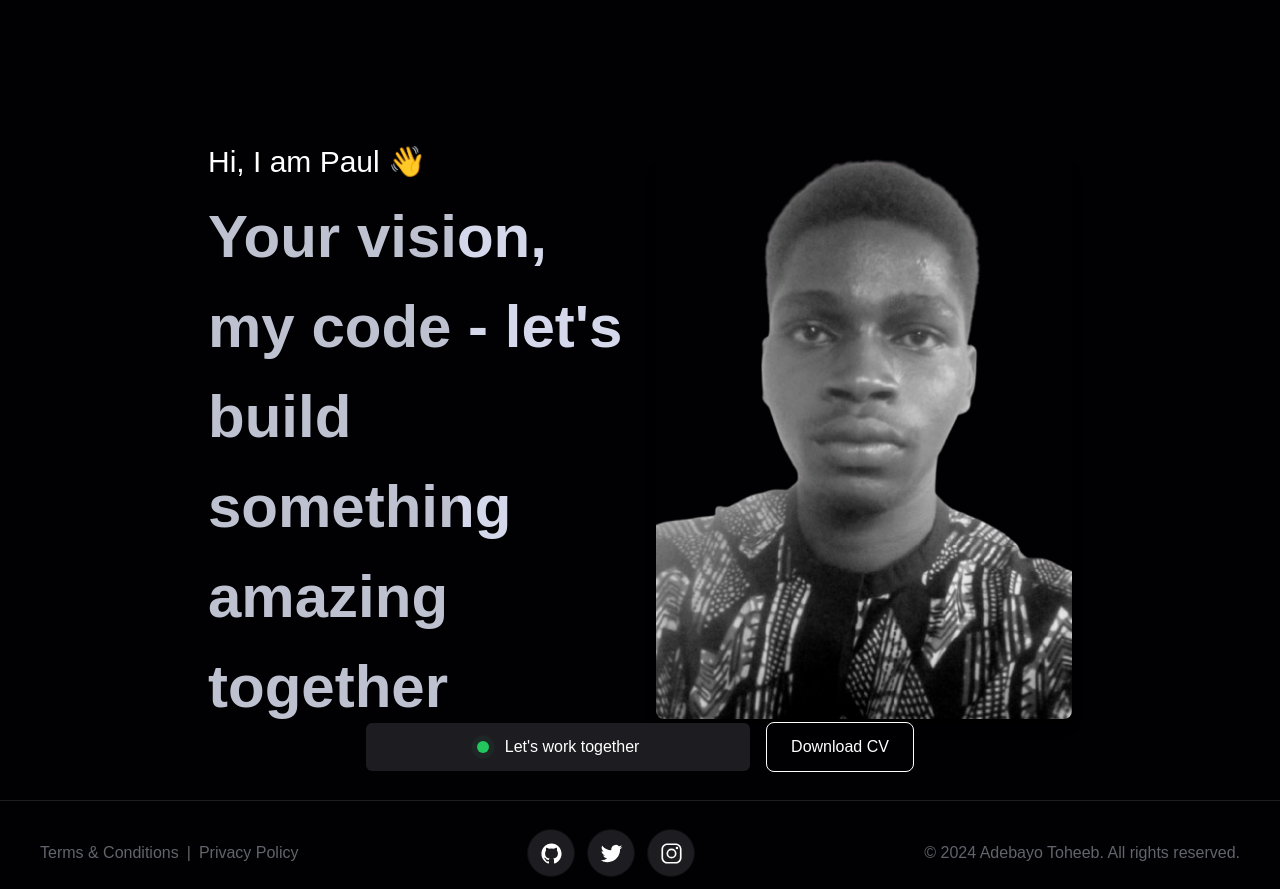
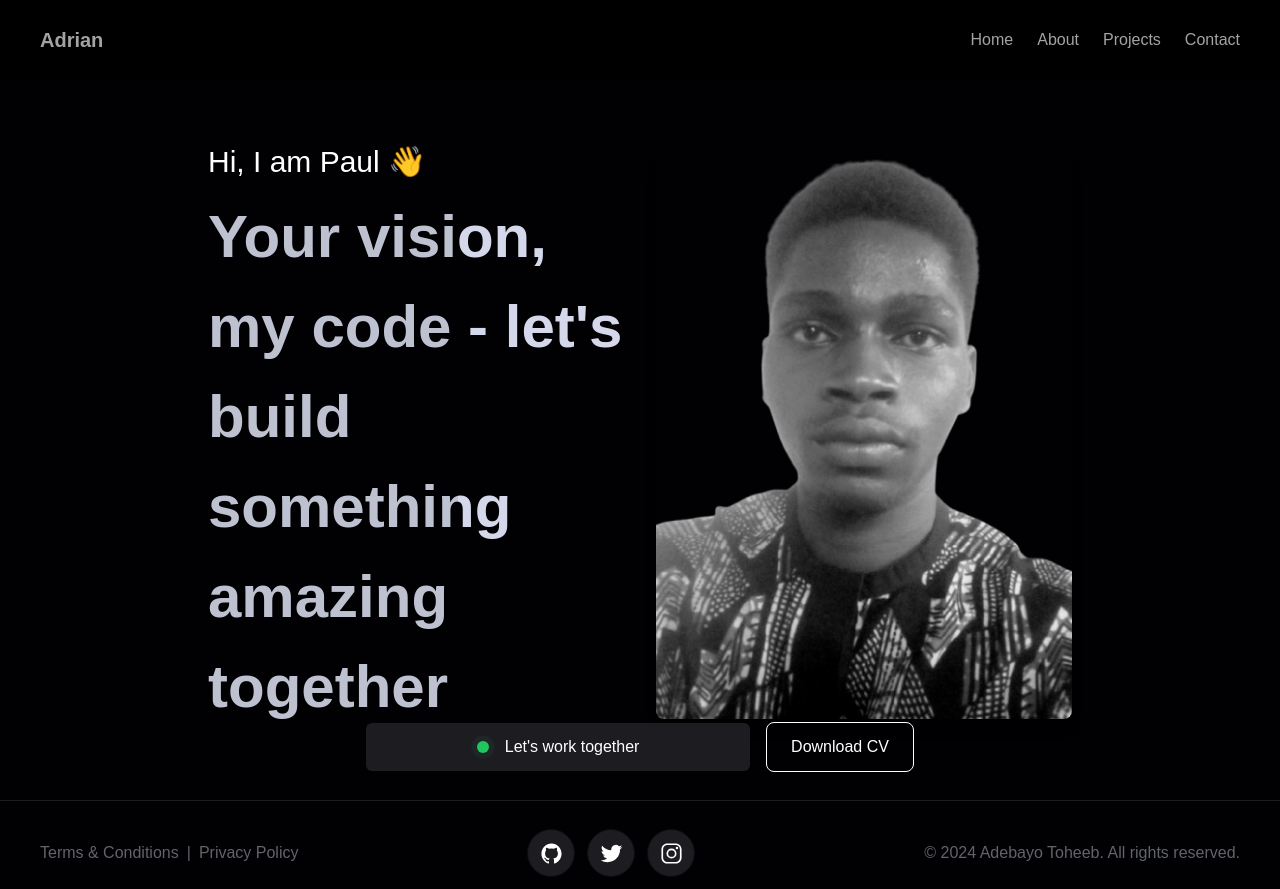
Before and after one commit to Adebayotoheeb666/3jsportfolio, a React (Vite) app: page / in a window 1280 px wide. Built offline with nearby package versions, Linux system fonts and the light colour scheme; no server answers; a web font is replaced by a local one.

Commit message:
new update

```diff
--- a/src/layouts/MainLayout.jsx
+++ b/src/layouts/MainLayout.jsx
@@ -1,9 +1,11 @@
 import { Outlet } from 'react-router-dom';
+import Navbar from '../sections/Navbar';
 import Footer from '../sections/Footer';
 
 const MainLayout = () => {
   return (
     <main className="max-w-7xl mx-auto relative">
+      <Navbar />
       <Outlet />
       <Footer />
     </main>
--- /dev/null
+++ b/src/sections/Navbar.jsx
@@ -0,0 +1,53 @@
+import { useState } from 'react';
+
+import { navLinks } from '../constants/index.js';
+
+const NavItems = ({ onClick = () => {} }) => (
+  <ul className="nav-ul">
+    {navLinks.map((item) => (
+      <li key={item.id} className="nav-li">
+        <a href={item.href} className="nav-li_a" onClick={onClick}>
+          {item.name}
+        </a>
+      </li>
+    ))}
+  </ul>
+);
+
+const Navbar = () => {
+  const [isOpen, setIsOpen] = useState(false);
+
+  const toggleMenu = () => setIsOpen(!isOpen);
+  const closeMenu = () => setIsOpen(false);
+
+  return (
+    <header className="fixed top-0 left-0 right-0 z-50 bg-black/90">
+      <div className="max-w-7xl mx-auto">
+        <div className="flex justify-between items-center py-5 mx-auto c-space">
+          <a href="/" className="text-neutral-400 font-bold text-xl hover:text-white transition-colors">
+            Adrian
+          </a>
+
+          <button
+            onClick={toggleMenu}
+            className="text-neutral-400 hover:text-white focus:outline-none sm:hidden flex"
+            aria-label="Toggle menu">
+            <img src={isOpen ? 'assets/close.svg' : 'assets/menu.svg'} alt="toggle" className="w-6 h-6" />
+          </button>
+
+          <nav className="sm:flex hidden">
+            <NavItems />
+          </nav>
+        </div>
+      </div>
+
+      <div className={`nav-sidebar ${isOpen ? 'max-h-screen' : 'max-h-0'}`}>
+        <nav className="p-5">
+          <NavItems onClick={closeMenu} />
+        </nav>
+      </div>
+    </header>
+  );
+};
+
+export default Navbar;
```
